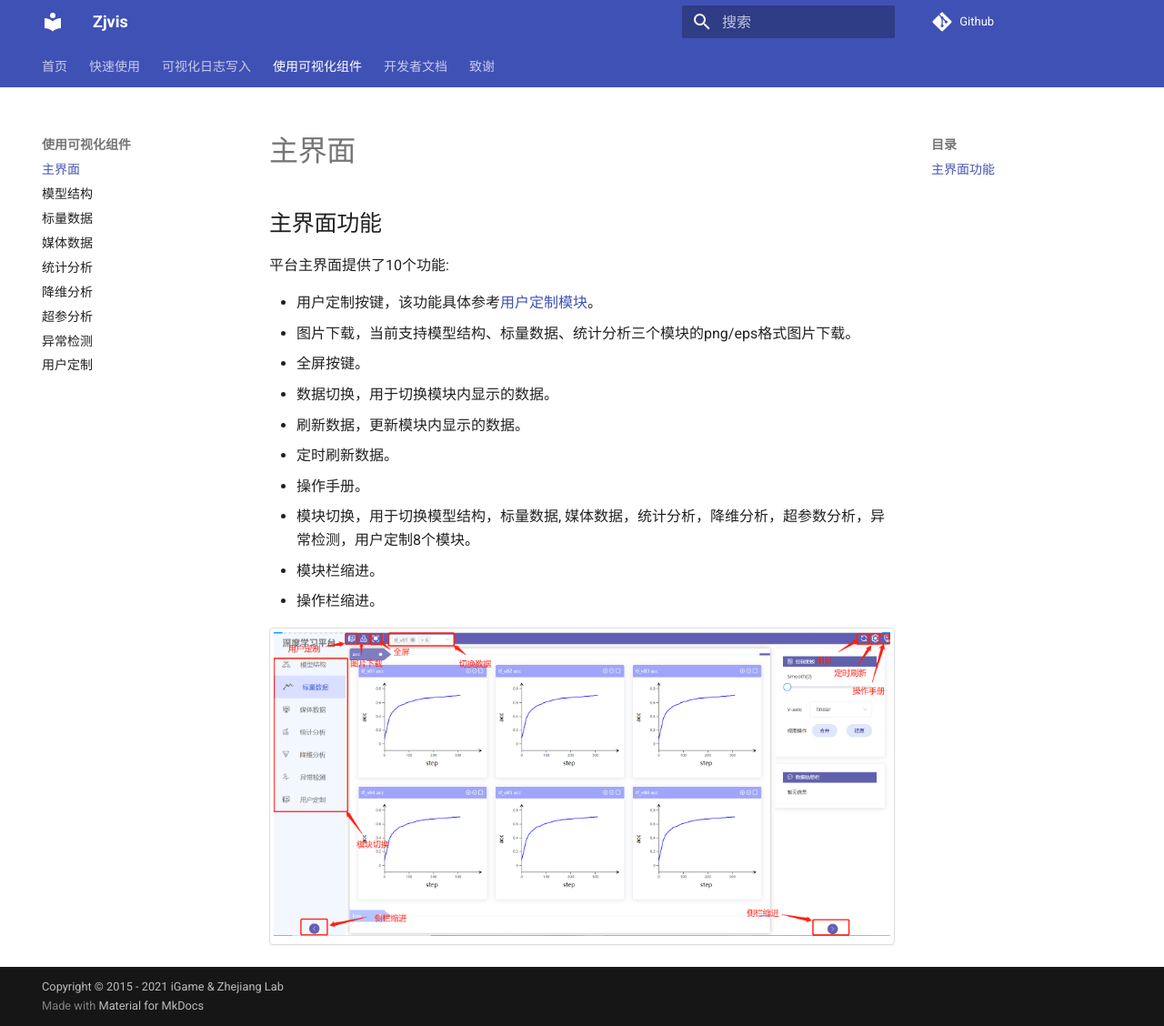
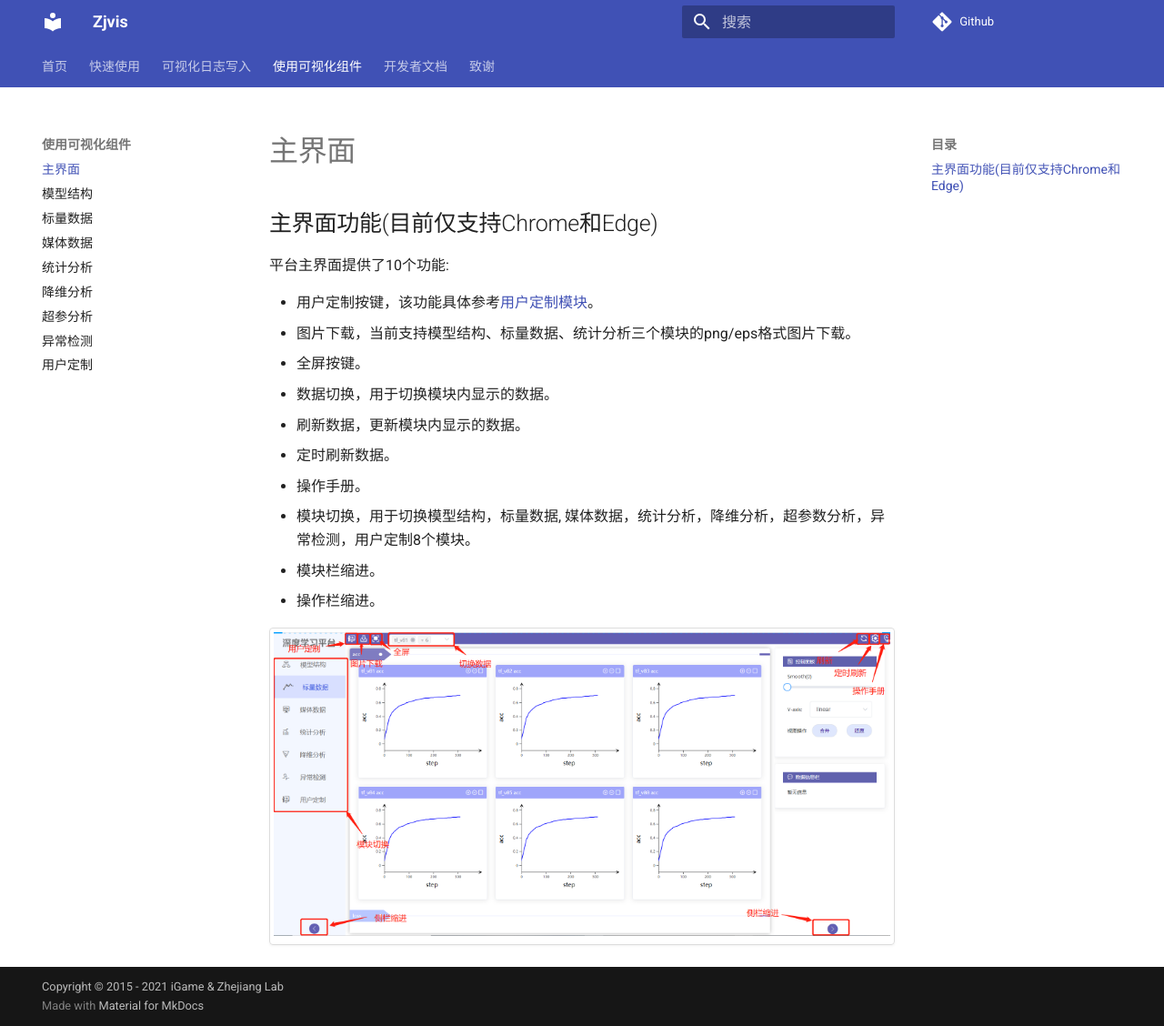
Before and after one commit to iGame-Lab/tsvis-docs, an MkDocs documentation site: the page built from docs/use_visualization/overall.md, in a window 1280 px wide and 1128 px high. Shown: the whole window at 91% size. Built offline with MkDocs 1.6.1 and Material for MkDocs 9.7.7, drawn with Linux system fonts in a browser that asks for light colours; comment, search, counter and statistics services are not loaded.

Commit message:
Update overall.md

```diff
--- a/docs/use_visualization/overall.md
+++ b/docs/use_visualization/overall.md
@@ -1,6 +1,6 @@
 # 主界面
 
-## 主界面功能
+## 主界面功能(目前仅支持Chrome和Edge)
 
 平台主界面提供了10个功能:
 
```
